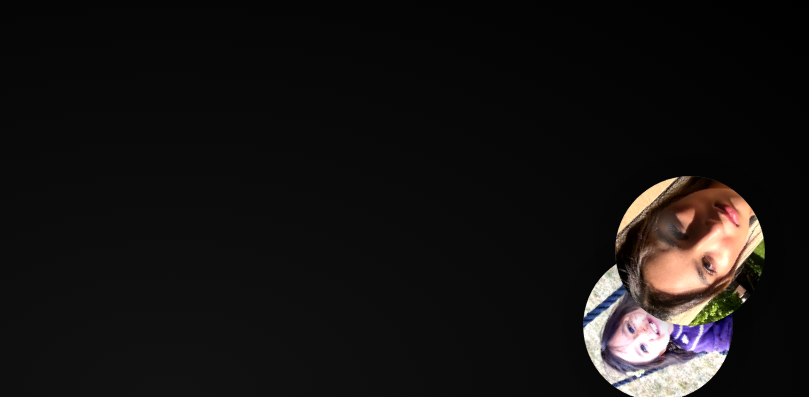
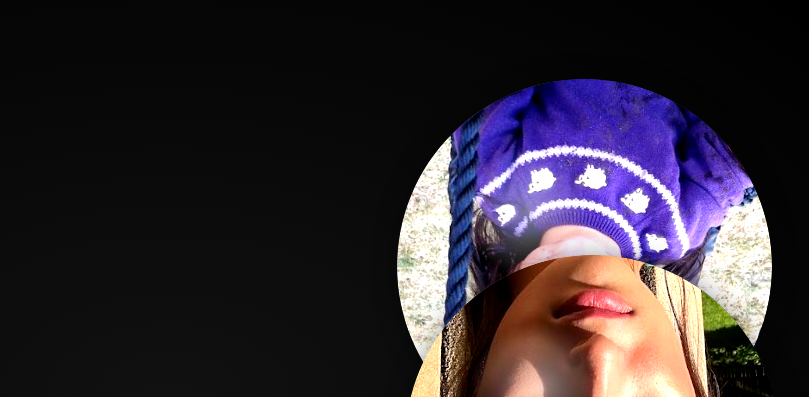
Before and after one commit to orangepeals/Cheech, a plain HTML site: page index.html in a window 1280 px wide. Shown: the top 397 px of the page, without its empty margins (471-1280 px from the left). Drawn offline with Linux system fonts and the light colour scheme.

Commit message:
Update index.html

```diff
--- a/index.html
+++ b/index.html
@@ -34,14 +34,15 @@
 
     .globe {
       position: absolute;
-      width: 150px;
-      height: 150px;
+      width: 375px;
+      height: 375px;
       border-radius: 50%;
       overflow: hidden;
+      background: radial-gradient(circle at 30% 30%, rgba(255,255,255,0.2), rgba(0,0,0,0.6));
       box-shadow:
-        inset -10px -10px 30px rgba(0, 0, 0, 0.4),
-        0 0 20px rgba(0, 0, 0, 0.3);
-      background: radial-gradient(circle at 30% 30%, rgba(255,255,255,0.3), rgba(0,0,0,0.1));
+        inset -60px -60px 90px rgba(0,0,0,0.5),
+        inset 40px 40px 80px rgba(255,255,255,0.1),
+        0 0 25px rgba(0,0,0,0.4);
       transform-style: preserve-3d;
     }
 
@@ -50,27 +51,26 @@
       height: 100%;
       object-fit: cover;
       border-radius: 50%;
-      animation: spin 8s linear infinite;
-      filter: brightness(1.1) contrast(1.1);
-      transform: scale(1.02);
+      animation: spin 10s linear infinite;
+      filter: brightness(1.1) contrast(1.2) saturate(1.1);
     }
 
     .globe::after {
       content: '';
       position: absolute;
-      top: 20%;
-      left: 20%;
-      width: 30%;
-      height: 30%;
+      top: 18%;
+      left: 18%;
+      width: 35%;
+      height: 35%;
       border-radius: 50%;
-      background: radial-gradient(white, rgba(255,255,255,0) 70%);
-      opacity: 0.3;
+      background: radial-gradient(circle, rgba(255,255,255,0.5), rgba(255,255,255,0) 70%);
       pointer-events: none;
+      mix-blend-mode: screen;
     }
 
     @keyframes spin {
       from { transform: rotate(0deg); }
-      to { transform: rotate(360deg); }
+      to   { transform: rotate(360deg); }
     }
   </style>
 </head>
@@ -87,25 +87,25 @@
   </div>
 
   <script>
+    const globeSize = 375; // px
+    const padding = 20;
+
     const globes = [
       {
         el: document.getElementById('globe1'),
         x: 0,
         y: 0,
-        vx: 2 + Math.random() * 2,
-        vy: 2 + Math.random() * 2,
+        vx: 1.5 + Math.random() * 1.5,
+        vy: 1.5 + Math.random() * 1.5,
       },
       {
         el: document.getElementById('globe2'),
         x: 0,
         y: 0,
-        vx: 2 + Math.random() * 2,
-        vy: 2 + Math.random() * 2,
+        vx: 1.5 + Math.random() * 1.5,
+        vy: 1.5 + Math.random() * 1.5,
       }
     ];
-
-    const globeSize = 150; // px
-    const padding = 10;
 
     function moveGlobes() {
       const width = window.innerWidth;
@@ -143,8 +143,8 @@
       const width = window.innerWidth;
       const height = window.innerHeight;
       globes.forEach(g => {
-        g.x = Math.random() * (width - globeSize - 20) + 10;
-        g.y = Math.random() * (height - globeSize - 100) + 80;
+        g.x = Math.random() * (width - globeSize - 2 * padding) + padding;
+        g.y = Math.random() * (height - globeSize - 2 * padding) + padding;
       });
     }
 
```
